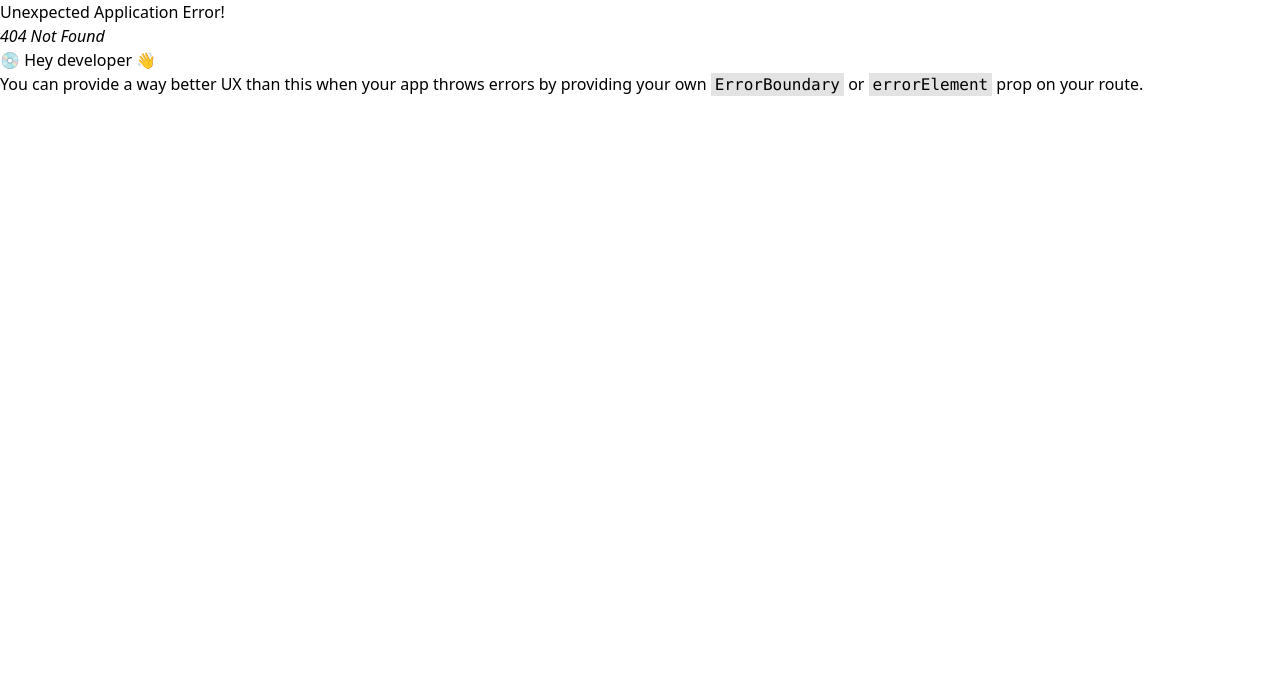
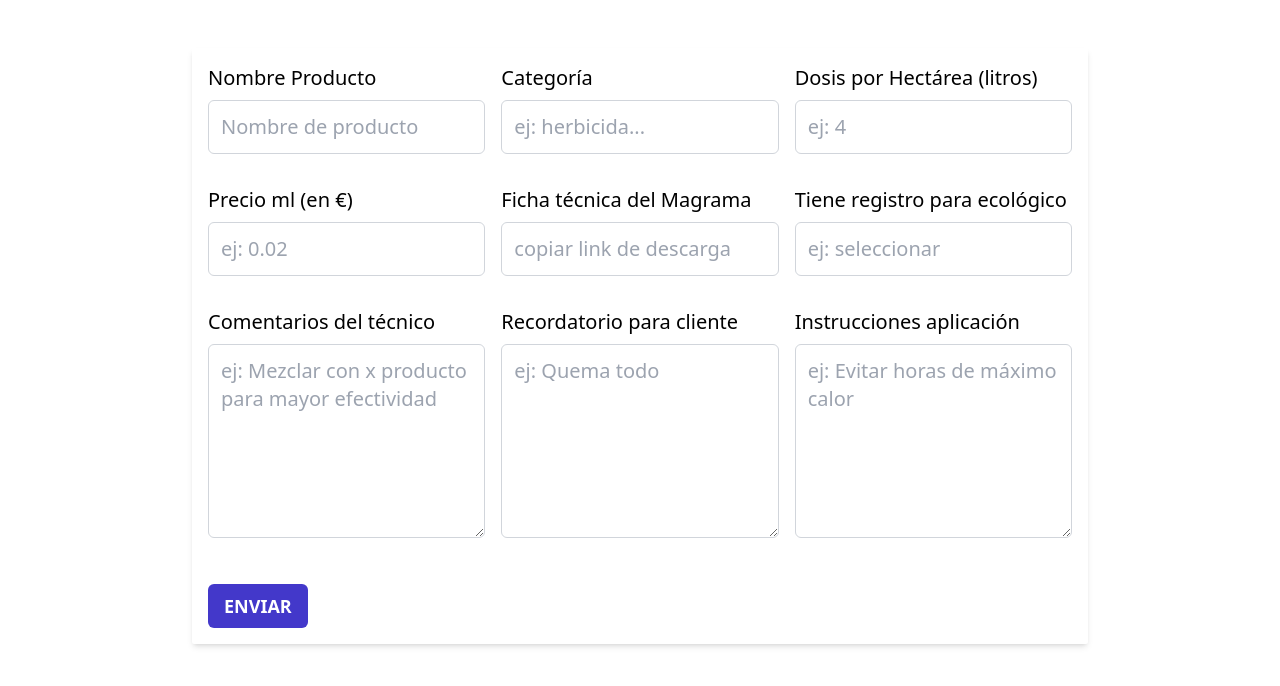
Before and after one commit to yzadeveloper/mifito_front, a React (Vite) app: page /productos/crear in a window 1280 px wide. Before the commit this address had no page. Shown: the top 686 px of the page. Built offline with nearby package versions, Linux system fonts and the light colour scheme.

Commit message:
producto create crud + store form

```diff
--- a/src/components/crudProduct/ProductCreate.jsx
+++ b/src/components/crudProduct/ProductCreate.jsx
@@ -0,0 +1,86 @@
+
+
+export default function ProductCreate() {
+  return (
+    <div className="mt-12">
+      <form action="" className="max-w-4xl mx-auto p-4 bg-white shadow-md rounded-sm">
+        <div className="grid grid-cols-1 sm:grid-cols-2 md:grid-cols-3 lg:grid-cols-3 gap-4">
+          <div className="mb-4">
+            <label htmlFor="name" className="block mb-2 text-xl font-medium">Nombre Producto</label>
+            <input type="text" name="" id=""
+              className="border border-gray-300 text-gray-900 text-xl rounded-md w-full p-3" placeholder="Nombre de producto" />
+          </div>
+
+          <div className="mb-4">
+            <label htmlFor="name" className="block mb-2 text-xl font-medium">Categoría</label>
+            <input type="text" name="" id=""
+              className="border border-gray-300 text-gray-900 text-xl rounded-md w-full p-3" placeholder="ej: herbicida..." />
+          </div>
+
+          <div className="mb-4">
+            <label htmlFor="name" className="block mb-2 text-xl font-medium">Dosis por Hectárea (litros)</label>
+            <input type="text" name="" id=""
+              className="border border-gray-300 text-gray-900 text-xl rounded-md w-full p-3" placeholder="ej: 4" />
+          </div>
+
+          <div className="mb-4">
+            <label htmlFor="name" className="block mb-2 text-xl font-medium">Precio ml (en €)</label>
+            <input type="text" name="" id=""
+              className="border border-gray-300 text-gray-900 text-xl rounded-md w-full p-3" placeholder="ej: 0.02" />
+          </div>
+
+          <div className="mb-4">
+            <label htmlFor="name" className="block mb-2 text-xl font-medium">Ficha técnica del Magrama</label>
+            <input type="text" name="" id=""
+              className="border border-gray-300 text-gray-900 text-xl rounded-md w-full p-3" placeholder="copiar link de descarga" />
+          </div>
+
+          <div className="mb-4">
+            <label htmlFor="name" className="block mb-2 text-xl font-medium">Tiene registro para ecológico</label>
+            <input type="text" name="" id=""
+              className="border border-gray-300 text-gray-900 text-xl rounded-md w-full p-3" placeholder="ej: seleccionar" />
+          </div>
+
+          <div className="mb-4">
+            <label htmlFor="name" className="block mb-2 text-xl font-medium">Comentarios del técnico</label>
+            <textarea
+              name=""
+              id=""
+              rows="6"
+              className="border border-gray-300 text-gray-900 text-xl rounded-md w-full p-3"
+              placeholder="ej: Mezclar con x producto para mayor efectividad"
+            />
+          </div>
+
+          <div className="mb-4">
+            <label htmlFor="name" className="block mb-2 text-xl font-medium">Recordatorio para cliente</label>
+            <textarea
+              name=""
+              id=""
+              rows="6"
+              className="border border-gray-300 text-gray-900 text-xl rounded-md w-full p-3"
+              placeholder="ej: Quema todo"
+            />
+          </div>
+
+          <div className="mb-4">
+            <label htmlFor="name" className="block mb-2 text-xl font-medium">Instrucciones aplicación</label>
+            <textarea
+              name=""
+              id=""
+              rows="6"
+              className="border border-gray-300 text-gray-900 text-xl rounded-md w-full p-3"
+              placeholder="ej: Evitar horas de máximo calor"
+            />
+          </div>
+        </div>
+
+        <div className="mt-6">
+          <button type="submit" className="px-4 py-2 bg-indigo-700 text-lg text-white font-bold uppercase rounded-md hover:bg-indigo-800 focus:ring-4 focus:ring-primary-200">
+            Enviar
+          </button>
+        </div>
+      </form>
+    </div>
+  )
+}
--- a/src/components/crudProduct/ProductIndex.jsx
+++ b/src/components/crudProduct/ProductIndex.jsx
@@ -1,6 +1,6 @@
 import { useState, useEffect } from "react"
-import Navbar from "../Navbar"
 import axios from "axios"
+import { Link } from "react-router-dom";
 
 
 export default function ProductIndex() {
@@ -16,9 +16,13 @@ export default function ProductIndex() {
     }, [])
   return (
     <>
-        <Navbar />
+
         <main>
             <div className="mt-5 mx-5 my-5">
+                <div className="flex justify-end m-2 p-2">
+                    <Link to="/productos/crear" className="px-4 py-2 bg-indigo-500 hover:bg-indigo-700 text-white rounded-md">Nuevo Producto</Link>
+
+                </div>
                 <div className="relative overflow-x-auto shadow-md sm:rounded-lg">
                     <table className="w-full text-sm text-left text-gray-500 dark:text-gray-400">
                         <caption className="mt-10 p-10 text-2xl font-semibold text-left text-gray-900 bg-white dark:text-white dark:bg-gray-800">
@@ -51,7 +55,7 @@ export default function ProductIndex() {
                         <tbody>
                                 {products.map((product) => {
                                     return (
-                                        <tr key={product.id} className="bg-white border-b dark:bg-gray-800 dark:border-gray-700 text-xl">
+                                        <tr key={product.id_product} className="bg-white border-b dark:bg-gray-800 dark:border-gray-700 text-xl">
                                             <td className="px-6 py-4">{product.name_product}</td>
                                             <td className="px-6 py-4">{product.id_category}</td>
                                             <td className="px-6 py-4">{product.dose_ha}</td>
@@ -60,7 +64,6 @@ export default function ProductIndex() {
                                             <td className="px-6 py-4">Editar/Eliminar</td>
                                         </tr>
                                     );
-
                                 })}
                         </tbody>
                     </table>
--- a/src/router.jsx
+++ b/src/router.jsx
@@ -5,6 +5,7 @@ import Inicio from './views/Inicio'
 import Login from './views/Login'
 import Registro from './views/Registro'
 import ProductIndex from './components/crudProduct/ProductIndex'
+import ProductCreate from './components/crudProduct/ProductCreate'
 
 const router = createBrowserRouter([
     {
@@ -41,6 +42,11 @@ const router = createBrowserRouter([
     {
         path: '/productos',
         element: <ProductIndex />
+    },
+
+    {
+        path: '/productos/crear',
+        element: <ProductCreate />
     }
 
 ])
```
Lines whose indentation alone changed are shown as unchanged.
